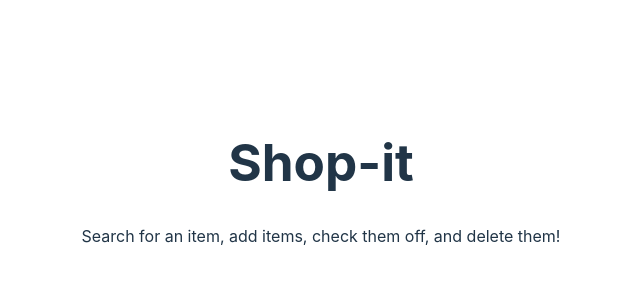
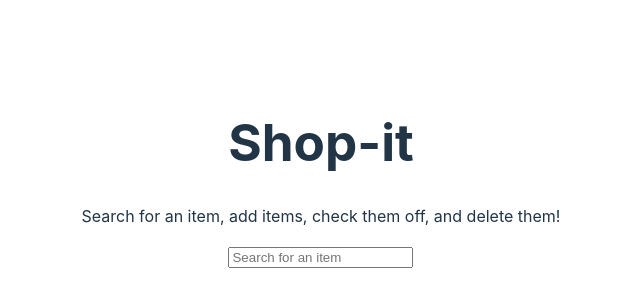
Before and after one commit to bricea27/shopping-list, a React (Vite) app: page / in a window 1280 px wide. Shown: the part 218-518 px from the top of the page, without its empty margins (319-959 px from the left). Built offline with nearby package versions, Linux system fonts and the light colour scheme.

Commit message:
feat: add basic search functionalilty

```diff
--- a/src/App.tsx
+++ b/src/App.tsx
@@ -1,6 +1,15 @@
+import { useState } from 'react'
+
 import './App.css'
 
 function App() {
+  const [searchResults, setSearchResults] = useState<string[]>([]);
+
+  const handleSearch = async (event: React.ChangeEvent<HTMLInputElement>) => {
+    const query = event?.target?.value ?? '';
+    const response = await fetch(`https://api.frontendeval.com/fake/food/${query}`)
+    setSearchResults(await response.json());
+  }
 
   return (
     <main>
@@ -8,6 +17,12 @@ function App() {
         <h1>Shop-it</h1>
         <p>Search for an item, add items, check them off, and delete them!</p>
       </header>
+      <section>
+        <input onChange={handleSearch} type="text" placeholder="Search for an item" />
+        <ul>
+        {searchResults.map(result => <li>{result}</li>)}
+        </ul>
+      </section>
     </main>
   )
 }
```
